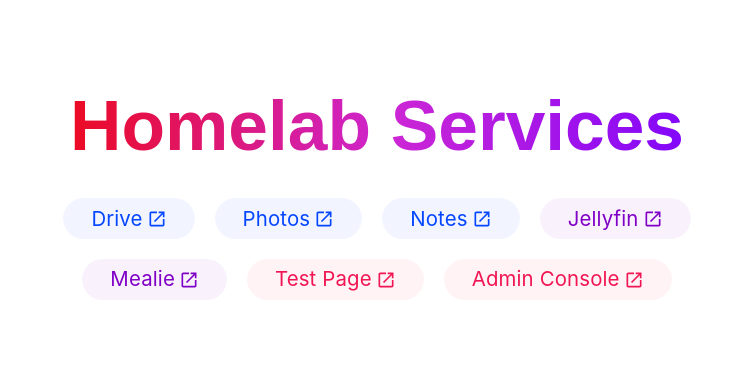
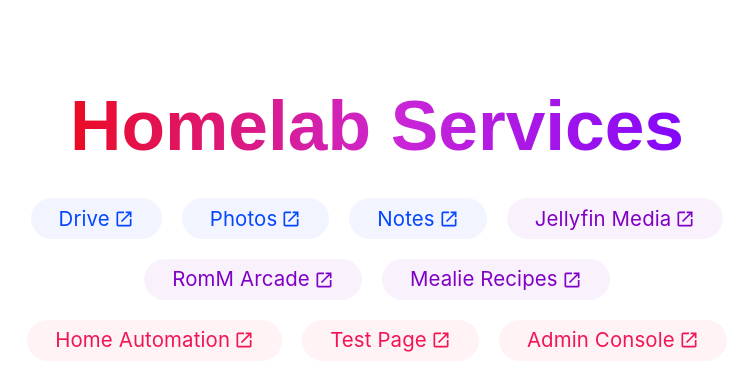
Before and after one commit to Electromasta/nasportal, an Angular app: page / in a window 1280 px wide. Shown: the top 390 px of the page, without its empty margins (263-1016 px from the left). Built offline with nearby package versions, Linux system fonts and the light colour scheme.

Commit message:
Add More Shit

```diff
--- a/src/app/app.component.html
+++ b/src/app/app.component.html
@@ -192,9 +192,11 @@
           { title: 'Photos', link: 'http://photos.northmarches.com', class: 'pill pill-blue' },
           { title: 'Notes', link: 'http://notes.northmarches.com', class: 'pill pill-blue' },
 
-          { title: 'Jellyfin', link: 'http://jellyfin.northmarches.com', class: 'pill pill-violet' },
-          { title: 'Mealie', link: 'http://mealie.northmarches.com', class: 'pill pill-violet' },
+          { title: 'Jellyfin Media', link: 'http://jellyfin.northmarches.com', class: 'pill pill-violet' },
+          { title: 'RomM Arcade', link: 'http://arcade.northmarches.com', class: 'pill pill-violet' },
+          { title: 'Mealie Recipes', link: 'http://mealie.northmarches.com', class: 'pill pill-violet' },
 
+          { title: 'Home Automation', link: 'http://home.northmarches.com', class: 'pill pill-red' },
           { title: 'Test Page', link: 'http://test.northmarches.com', class: 'pill pill-red' },
           { title: 'Admin Console', link: 'http://admin.northmarches.com', class: 'pill pill-red' },
         ]; track item.title) {
```
